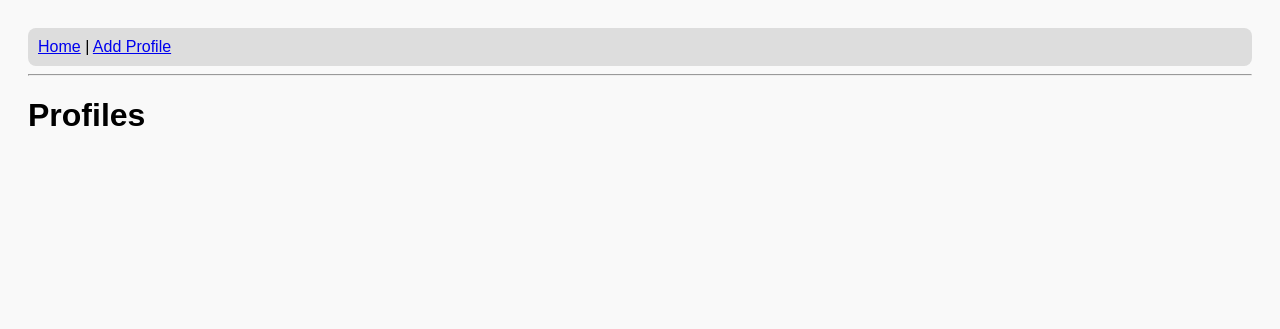
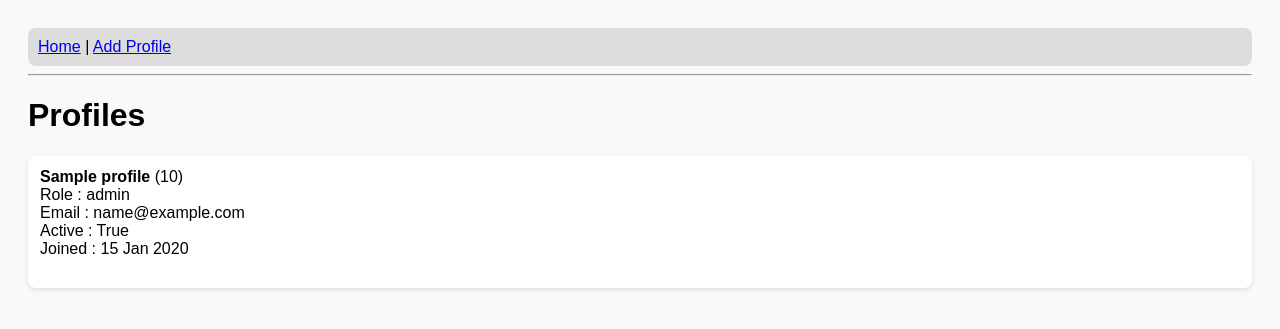
Before and after one commit to kbvyshnav/profile-manager-django, a Django app: page / in a window 1280 px wide. Shown: the top 329 px of the page. Run offline with Django 4.2, Linux system fonts and the light colour scheme; tables that the repository leaves empty hold one stand-in row (values such as "Sample post").

Commit message:
Displayed profiles using ORM with improved UI

```diff
--- a/profiles/templates/profiles/home.html
+++ b/profiles/templates/profiles/home.html
@@ -1,5 +1,25 @@
 {% extends 'base.html' %}
 
+{% block title %}Profile{% endblock %}
+
 {% block content %}
+
 <h1>Profiles</h1>
+
+{% if profiles %}
+    <ul>
+        {% for profile in profiles %}
+        <li>
+            <b>{{ profile.name }}</b> ({{ profile.age }})<br>
+            Role : {{ profile.role }}<br>
+            Email : {{ profile.email }}<br>
+            Active : {{ profile.is_active }}<br>
+            Joined :{{ profile.created_at|date:" d M Y " }}<br><br>
+        </li>
+        {% endfor %}
+    </ul>
+{% else %}
+    <p>No Profiles available.</p>
+{% endif %}
+
 {% endblock %}
--- a/profiles/views.py
+++ b/profiles/views.py
@@ -1,7 +1,13 @@
 from django.shortcuts import render
+from .models import Profile
 
 def home(request):
-    return render(request, 'profiles/home.html')
+    profiles = Profile.objects.filter(is_active=True)
+
+    context = {
+        "profiles": profiles
+    }
+    return render(request, 'profiles/home.html', context)
 
 def add_profile(request):
     return render(request, 'profiles/add_profile.html')
--- a/static/css/style.css
+++ b/static/css/style.css
@@ -16,3 +16,16 @@ button {
     color: white;
     border-radius: 5px;
 }
+
+ul {
+    list-style: none;
+    padding: 0;
+}
+
+li {
+    background: white;
+    padding: 12px;
+    margin-bottom: 10px;
+    border-radius: 8px;
+    box-shadow: 0 2px 5px rgba(0,0,0,0.1);
+}
```
